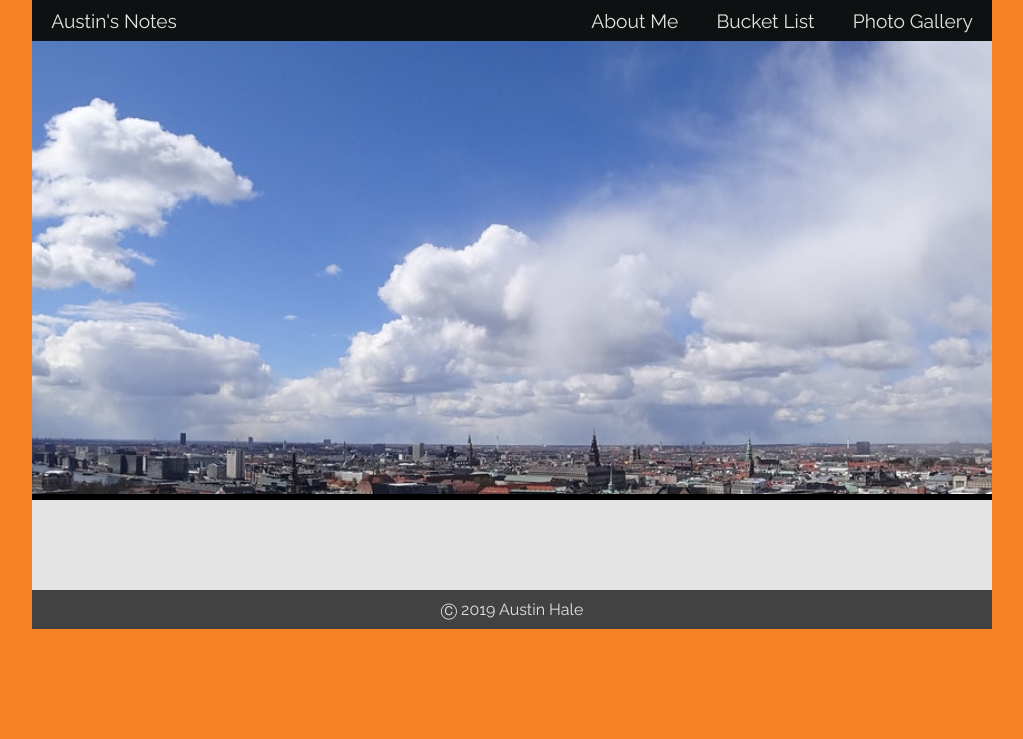
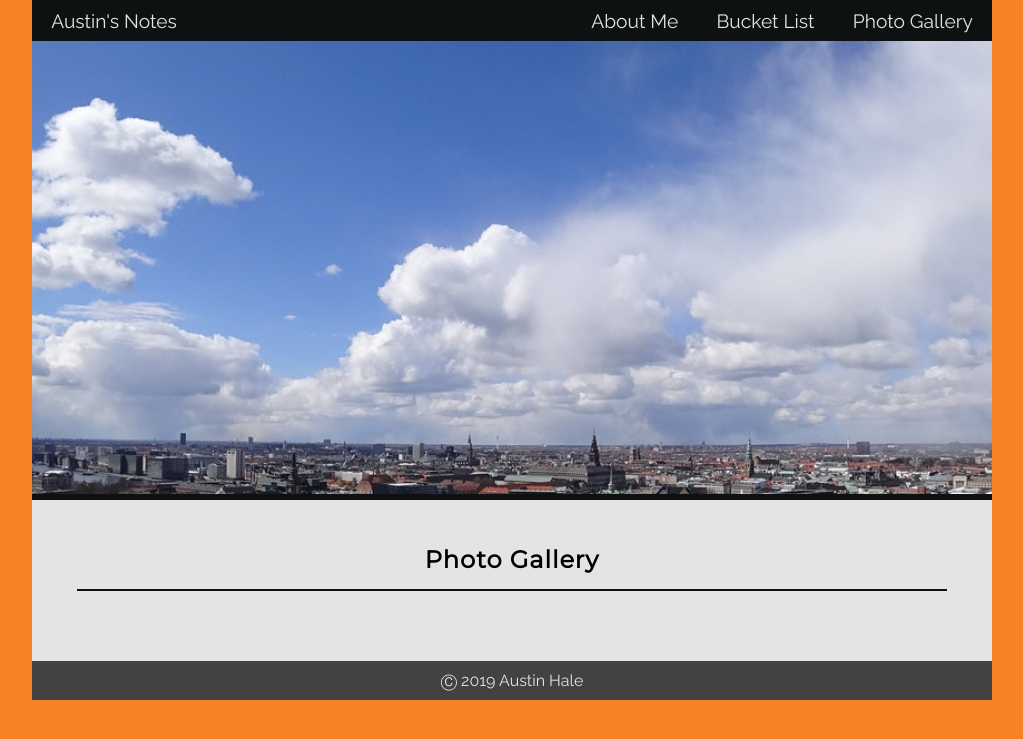
Before and after one commit to cph426-2019/travel-notes-austinbhale, a web app: file src/gallery.html in a window 1280 px wide. Shown: the top 739 px of the page, without its empty margins (128-1151 px from the left). Run offline with its HTML, style and script files only (its server is not run), Linux system fonts and the light colour scheme.

Commit message:
Add photo gallery title.

```diff
--- a/src/css/style.css
+++ b/src/css/style.css
@@ -49,7 +49,7 @@ body {
     height: 350px;
     color: rgb(228, 228, 228);
     background-image: url('../../static/img/cph-bg.jpg');
-    border-bottom: 6px solid black;
+    border-bottom: 6px solid #0e1111;
     display: flex;
     justify-content: center;
 }
@@ -190,7 +190,7 @@ body {
 hr {
     width: 100%;
     margin: 0 auto;
-    border: 0.5px solid black;
+    border: 0.5px solid #0e1111;
     margin-bottom: 25px;
 }
 
--- a/src/gallery.html
+++ b/src/gallery.html
@@ -22,8 +22,10 @@
                 </div>
             </div>
         </div>
-        <div id="galleryContainer" class="content">
-
+        <div class="content">
+            <h1 class="content-title">Photo Gallery</h1>
+            <hr />
+            <div id="galleryContainer"></div>
         </div>
         <div class="footer">
             <p class="footer-copyright">Ⓒ 2019 Austin Hale</p>
```
